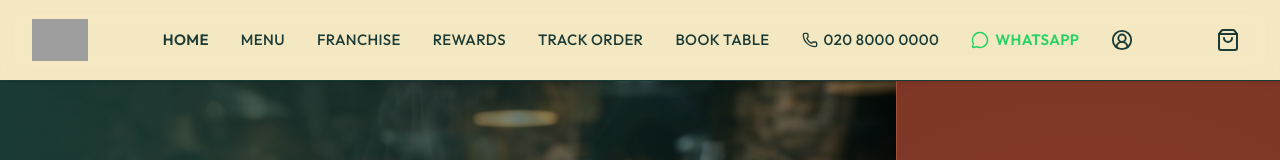
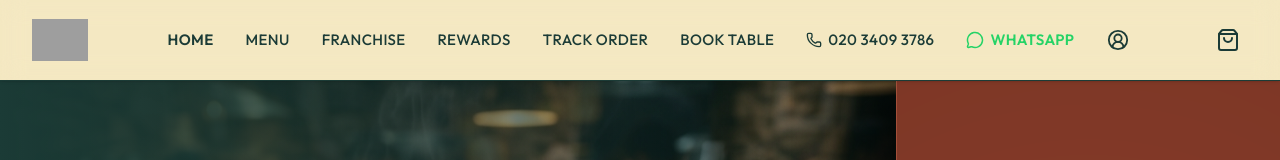
Before and after one commit to Tekrenewed/Taste-of-Village-Hayes, a React (Vite) app: page / in a window 1280 px wide. Shown: the top 160 px of the page. Built offline with nearby package versions, Linux system fonts and the light colour scheme; no server answers; the database is empty; grey boxes are pictures that could not be loaded; a web font is replaced by a local one.

Commit message:
Update Taste of Village social links

```diff
--- a/src/shopConfig.ts
+++ b/src/shopConfig.ts
@@ -13,18 +13,19 @@ export const SHOP_CONFIG = {
   tenant_id: 'tov00da2-4444-4444-4444-000000000004',
   name: 'Taste Of Village',
   tagline: 'Authentic Desi Taste from Lahore & Gujranwala',
-  whatsappNumber: '447000000000', // Update with real number
-  phoneNumber: '020 8000 0000', // Update
-  phoneNumberRaw: '+442080000000',
+  whatsappNumber: '442034093786', // WhatsApp using landline format (or update with mobile if known)
+  phoneNumber: '020 3409 3786',
+  phoneNumberRaw: '+442034093786',
   address: '766B Uxbridge Rd, Hayes',
   postcode: 'UB4 0RU',
   w3w: '///example.words.here',
-  instagram: 'https://www.instagram.com/', // Update
-  facebook: 'https://www.facebook.com/',
-  website: 'https://tasteofvillage.co.uk',
+  instagram: 'https://www.instagram.com/tasteofvillagehayes/', // Placeholder
+  facebook: 'https://www.facebook.com/p/Taste-of-Village-61551672639808/',
+  tiktok: 'https://www.tiktok.com/@tasteofvillage1',
+  website: 'https://tasteofvillagehayes.uk',
   openingHours: '12:00 PM – 11:00 PM',
   openingDays: 'Monday – Sunday',
-  googleReviewUrl: 'https://share.google/WxVVQqf55dk2blyz9',
+  googleReviewUrl: 'https://share.google/53U4LKNE2c2wZ18rc',
 } as const;
 
 /**
```
